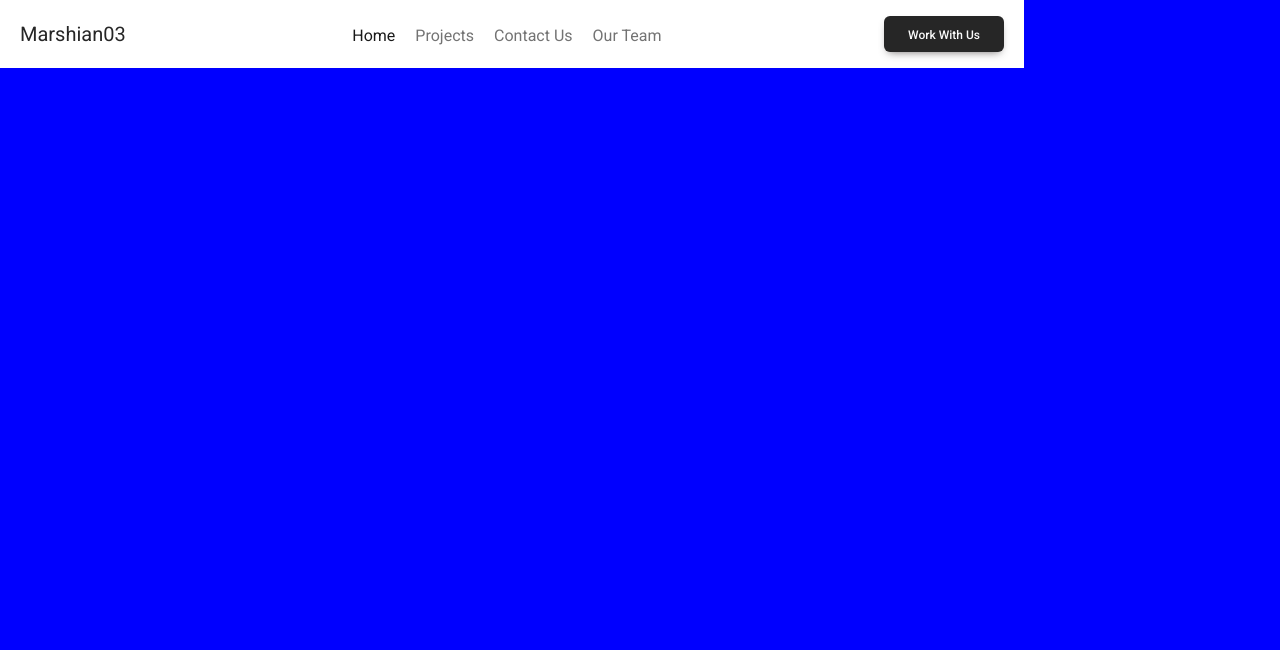
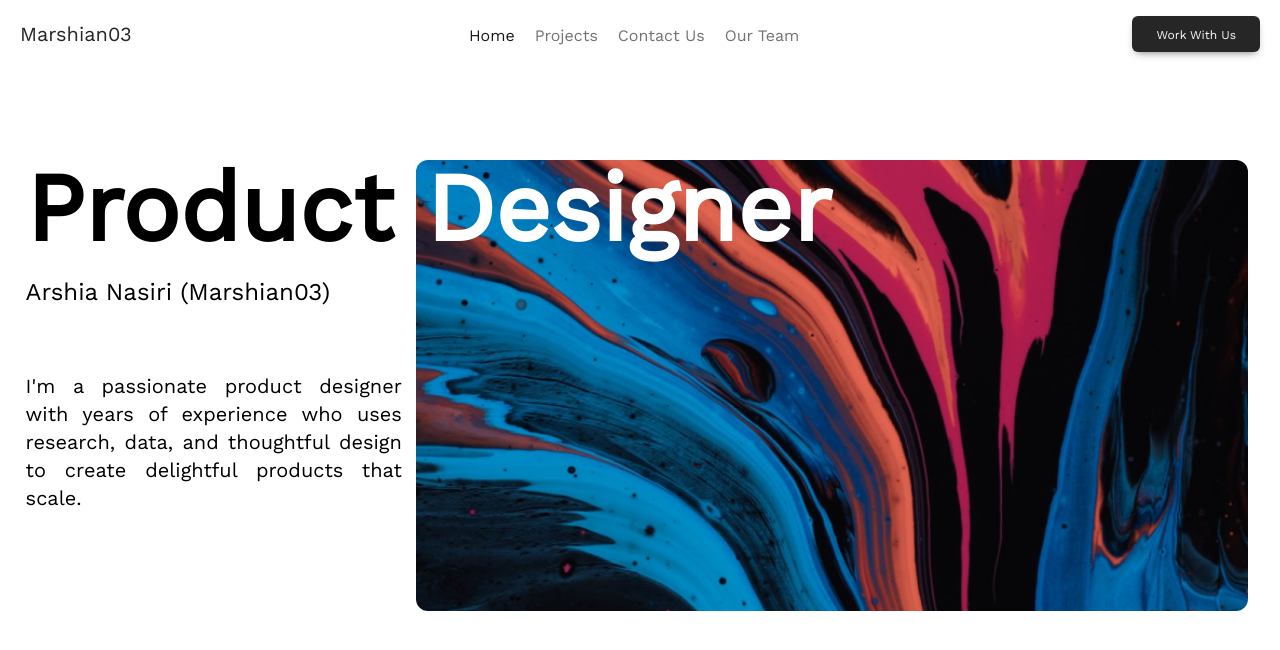
Before and after one commit to SamanKchn/Marshian-Portfolio, a plain HTML site: page index.html in a window 1280 px wide. Shown: the top 650 px of the page. Drawn offline with nearby package versions, Linux system fonts and the light colour scheme.

Commit message:
feat: added Hero

```diff
--- a/css/style.css
+++ b/css/style.css
@@ -0,0 +1,8 @@
+@import url('https://fonts.googleapis.com/css2?family=Work+Sans&display=swap');
+
+
+@media screen and (min-width: 768px) {
+  .translate50 {
+    transform: translate(50%, 0%);
+  }
+}
--- a/index.html
+++ b/index.html
@@ -24,6 +24,7 @@
         darkMode: "class",
         theme: {
           fontFamily: {
+            worksans: ["Work Sans", "sans-serif"],
             sans: ["Roboto", "sans-serif"],
             body: ["Roboto", "sans-serif"],
             mono: ["ui-monospace", "monospace"],
@@ -35,12 +36,12 @@
       };
     </script>
   </head>
-  <body class="container mx-auto bg-white">
+  <body class="mx-auto bg-white font-worksans">
     <!--Main Navigation-->
-    <header class="w-full max-w-full">
+    <header class="">
       <!-- Navigation bar -->
       <nav
-        class="fixed top-0 flex w-[80vw] max-w-full flex-nowrap items-center justify-between bg-white py-2 text-neutral-500 hover:text-neutral-700 focus:text-neutral-700 dark:bg-neutral-600 lg:flex-wrap lg:justify-start lg:py-4"
+        class="fixed z-10 flex w-full flex-nowrap items-center justify-between 2xl:px-[10%] bg-white py-2 text-neutral-500 hover:text-neutral-700 focus:text-neutral-700 dark:bg-neutral-600 lg:flex-wrap lg:justify-start lg:py-4"
         data-te-navbar-ref
       >
         <div class="flex w-full flex-wrap items-center justify-between px-3">
@@ -151,15 +152,43 @@
           </div>
         </div>
       </nav>
-      <!-- Navigation bar -->
       <!-- Hero section-->
-      <section></section>
-      <!-- Hero section-->
+      <section class="container mx-auto pt-[10rem]">
+        <div class="relative">
+          <div class="w-full">
+            <img
+              class="absolute translate50 rounded-xl w-[65%]"
+              src="images/hero.png"
+              alt="hero"
+            />
+          </div>
+          <div
+            class="absolute left-[7%] md:left-[1.5%] lg:left-[4%] xl:left-[2%] 2xl:left-[7%]"
+          >
+            <div
+              class="text-3xl md:text-6xl lg:text-7xl xl:text-8xl font-semibold mb-2 lg:mb-5"
+            >
+              <span class="text-black">Product</span>
+              <span class="text-white">Designer</span>
+            </div>
+            <p class="font-medium text-lg lg:text-xl xl:text-2xl text-black mb-4 lg:mb-16">
+              Arshia Nasiri (Marshian03)
+            </p>
+            <p
+              class="text-justify text-sm md:text-base lg:text-lg xl:text-xl text-black md:w-[28%] lg:w-[28%] xl:w-[30%] 2xl:w-[25%]"
+            >
+              I'm a passionate product designer with years of experience who
+              uses research, data, and thoughtful design to create delightful
+              products that scale.
+            </p>
+          </div>
+        </div>
+      </section>
     </header>
     <!--Main Navigation-->
 
     <!--Main layout-->
-    <main class="h-[5000px] bg-[#0000ff]"></main>
+    <main class="h"></main>
     <!--Main layout-->
 
     <!--Footer-->
```
Also changed, not shown: images/hero.png (added).
